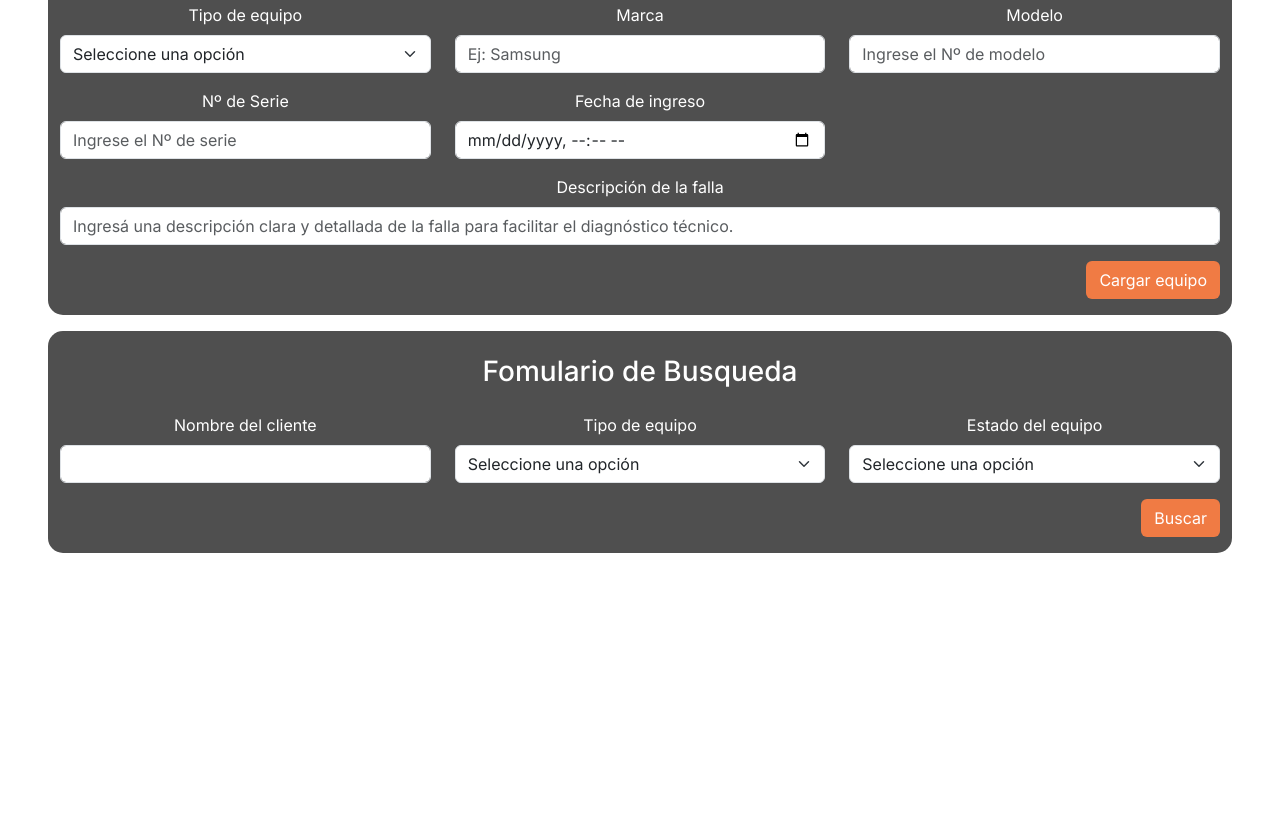
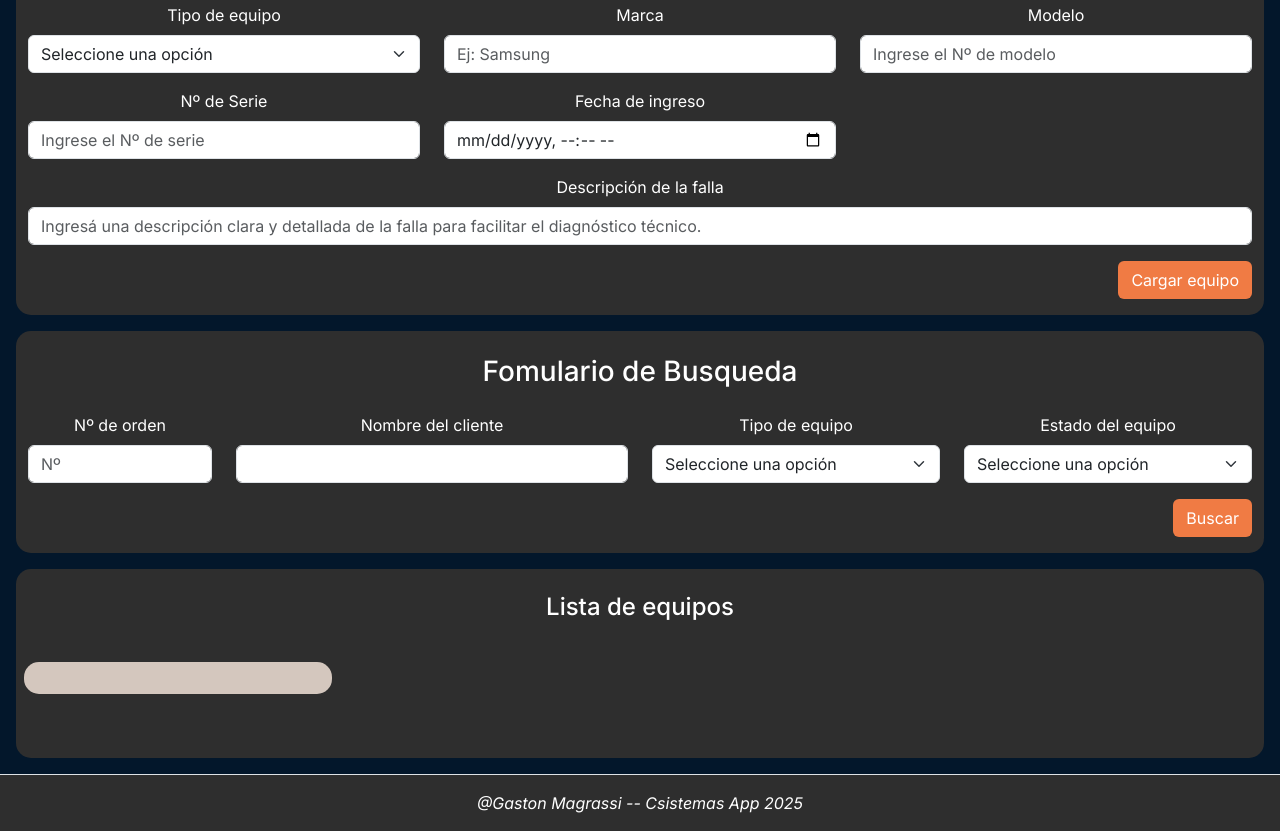
Before and after one commit to gas051093/PF_gaston_magrassi, a website: page index.html in a window 1280 px wide. Shown: the part 611-1442 px from the top of the page. Before the commit the page ends 1180 px from the top, so only its background shows below. Drawn offline with nearby package versions, Linux system fonts and the light colour scheme.

Commit message:
se agrego la seccion lista de equipos y modificacion de sass y bem

```diff
--- a/index.html
+++ b/index.html
@@ -13,9 +13,9 @@
     <script defer src="js/scrips.js"></script>
   </head>
   <body>
-    <div class="container-fluid bg-page">
-      <header class="row mt-3">
-        <section class="hero row m-0 p-0">
+    <div class="container-fluid bg_page">
+      <header class="row">
+        <section class="hero row m-0 mt-3 p-0">
            <article class="hero__container align-content-center m-0 p-0">
             <div class="col-12 text-center">
               <h1 class="hero__title m-0">Csistemas -- Centro Técnico</h1>
@@ -25,7 +25,7 @@
         </section>
       </header>
       <main>
-        <section class="form row my-3 px-5">
+        <section class="form row my-3 px-3">
             <article class="form__upload col-12">
               <h2 class="form__title text-center my-4">Fomulario de carga</h2>
               <form class="row text-center">
@@ -76,18 +76,22 @@
             <article class="form__find col-12 mt-3">
               <h3 class="form__title text-center my-4">Fomulario de Busqueda</h3>
               <form class="row text-center">
+                <div class="mb-3 col-lg-2 col-12">
+                  <label for="orden_find" class="form-label">Nº de orden</label>
+                  <input type="number" class="form-control" id="orden_find" name="orden_find" placeholder="Nº">
+                </div>
                 <div class="mb-3 col-lg-4 col-12">
-                  <label for="nombre" class="form-label">Nombre del cliente</label>
+                  <label for="nombre_find" class="form-label">Nombre del cliente</label>
                   <input type="text" class="form-control" id="nombre_find" name="nombre">
                 </div>
-                <div class="mb-3 col-lg-4 col-12">
-                  <label for="equipo" class="form-label">Tipo de equipo</label>
+                <div class="mb-3 col-lg-3 col-12">
+                  <label for="equipo_find" class="form-label">Tipo de equipo</label>
                   <select class="form-select" aria-label="equipo" name="equipo" id="equipo_find">
                     <option selected disabled>Seleccione una opción</option>
                   </select>
                 </div>
-                <div class="mb-3 col-lg-4 col-12">
-                  <label for="estado" class="form-label">Estado del equipo</label>
+                <div class="mb-3 col-lg-3 col-12">
+                  <label for="estado_find" class="form-label">Estado del equipo</label>
                   <select class="form-select" aria-label="estado" name="estado" id="estado_find">
                     <option selected disabled>Seleccione una opción</option>
                   </select>
@@ -98,9 +102,19 @@
               </form>
             </article>
         </section>
+        <section class="row cards my-3 px-3">
+          <article class="row cards__container px-2 m-0 pb-5">
+            <h4 class="cards__title text-center my-4">Lista de equipos</h4>
+            <div class="cards__section col-lg-3 col-12 my-3 py-3">
+            </div>
+          </article>
+
+        </section>
       </main>
       <footer>
-
+          <div class="foot row border-top">
+            <p class="foot__text text-center my-3">@Gaston Magrassi -- Csistemas App 2025</p>
+          </div>
       </footer>
     </div>
   <script src="https://cdn.jsdelivr.net/npm/bootstrap@5.3.3/dist/js/bootstrap.bundle.min.js"></script>
--- a/js/scrips.js
+++ b/js/scrips.js
@@ -8,6 +8,7 @@
 //         let contraseña = prompt('Ingrese la contraseña (admin)');
 //         if (usuario === user && contraseña === pass) {
 //             return true;
+
 //         } else {
 //             alert(`Error! Intente de nuevo, le quedan: ${i} intentos`)
 //         }
@@ -15,11 +16,13 @@
 //     return false
 // }
 // //funcion de seleccion de agregar elementos al array//
+
 // function agregar() {
 //     let input = prompt(`Ingrese el nombre nombre del equipo a reparar`);
 //     if (input) {
 //         equipos.push(input);
 //         alert(`Se agrego el equipo: ${input}`)
+
 //     } else {
 //         alert(`Error no se ingreso ningun equipo`)
 //     }
--- /dev/null
+++ b/sass/layouts/_cards.scss
@@ -0,0 +1,13 @@
+.cards{
+    &__container{
+        background-color: map-get($map: $colors, $key: greysub);
+        border-radius: 15px;
+    }
+    &__title{
+        color: map-get($map: $colors, $key: primary);
+    }
+    &__section{
+        background-color: map-get($map: $colors, $key: light_primary );
+        border-radius: 15px;
+    }
+}
--- /dev/null
+++ b/sass/layouts/_foot.scss
@@ -0,0 +1,7 @@
+.foot{
+    color: map-get($map: $colors, $key: primary );
+    background-color: map-get($map: $colors, $key: greysub );
+    &__text{
+        font-style: italic;
+    }
+}
--- a/sass/layouts/_hero.scss
+++ b/sass/layouts/_hero.scss
@@ -5,6 +5,7 @@
     background-position: bottom;
     &__container{
         backdrop-filter:  blur(5px);
+        box-shadow: 0px 5px 10px black;
     }
     &__title{
         font-style: italic;
--- a/sass/style.scss
+++ b/sass/style.scss
@@ -2,3 +2,9 @@
 @import './variable/colors';
 @import './layouts/hero';
 @import './layouts/form';
+@import './layouts/cards';
+@import './layouts/foot';
+
+.bg_page{
+    background-color: map-get($map: $colors, $key: accent );
+}
--- a/sass/variable/_colors.scss
+++ b/sass/variable/_colors.scss
@@ -3,6 +3,6 @@ $colors:(
     secondary: #f07b44,
     accent: #03172B,
     dark: #000000,
-    greysub: #4f4f4f,
-    light: white,
+    greysub: #2e2e2e,
+    light_primary: #d4c7be,
 )
```
Also changed, not shown: style/style.css, 1 other file.
